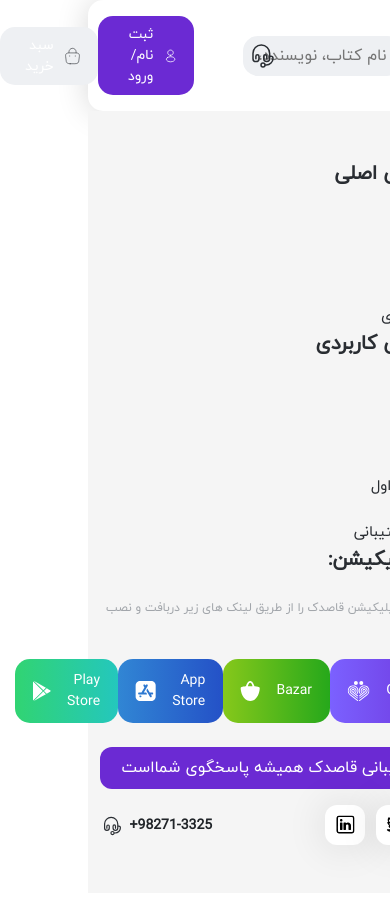
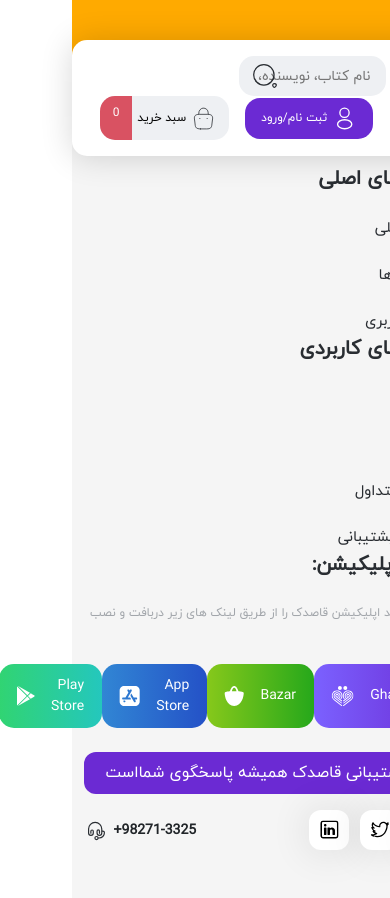
Before and after one commit to avabarzegar/Ghasedak, a React (Create React App) app: page / in a window 390 px wide. Shown: the top 898 px of the page. Built offline with nearby package versions, Linux system fonts and the light colour scheme.

Commit message:
top-navbar-desktop

```diff
--- a/src/components/Navigation/Navbar/Navbar.css
+++ b/src/components/Navigation/Navbar/Navbar.css
@@ -0,0 +1,3 @@
+nav{
+    background-color: var(--main-orange);
+}
--- a/src/components/Navigation/Navbar/Navbar.js
+++ b/src/components/Navigation/Navbar/Navbar.js
@@ -1,5 +1,6 @@
 import React from "react";
 import TopNavbar from "./TopNavbar/TopNavbar";
+import './Navbar.css';
 
 // == define navbar section ==
 const Navbar = () =>{
--- a/src/components/Navigation/Navbar/TopNavbar/TopNavbar.css
+++ b/src/components/Navigation/Navbar/TopNavbar/TopNavbar.css
@@ -7,28 +7,98 @@
     justify-content: space-between;
     align-items: center;
 }
-.top-navbar{
+
+.top-navbar-left {
+    justify-content: flex-end;
+}
+
+.top-navbar {
     background-color: var(--white-color);
     padding: 1rem;
-    border-radius:var(--border-radius);
+    border-radius: var(--border-radius);
     box-shadow: 0px 1px 32px rgba(0, 0, 0, 0.16);
+    position: relative;
+    top: 2.5rem;
 }
 
-.top-navbar-right ,.logo-container {
+.top-navbar-right,
+.logo-container {
     justify-content: flex-start;
 }
 
+.shop-basket-btn {
+    border-radius: 15px;
+    display: flex;
+    flex-direction: row;
+    justify-content: center;
+    align-items: center;
+    background-color: var(--input-bg);
+    max-height: 58px;
+    height: 44px;
+    margin-inline-start: 1rem;
+}
+
+.shop-basket-btn span {
+    font-size: 14px;
+    color: #000000;
+}
+
+.shop-logo {
+    padding: .5rem 1rem .5rem .5rem;
+    display: flex;
+    flex-direction: row;
+    align-items: center;
+}
+
+.shop-img {
+    display: flex;
+    flex-direction: row;
+}
 
 
 .nav-logo,
 .nav-logo-text {
     width: 70px;
-    margin-inline-end:1rem;
+    margin-inline-end: 1rem;
+}
+
+.shop-basket-counter {
+    background-color: var(--wrong-color);
+    padding: .5rem 1rem;
+    border-radius: 15px 0 0 15px;
+    height: 100%;
+    display: flex;
+    justify-content: center;
+    align-items: center;
+}
+
+.shop-basket-counter span {
+    color: var(--white-color);
+    height: 100%;
+
 }
 
 @media screen and (max-width:768px) {
-    .top-navbar{
-        width:100% !important;
-        max-width:unset !important;
+    .top-nav-container {
+        width: 100% !important;
+        max-width: unset !important;
     }
 }
+
+@media screen and (max-width:1200px) {
+    .shop-basket-btn span {
+        font-size: 12px;
+    }
+
+    .shop-logo {
+        padding: .5rem .8rem .5rem .3rem;
+    }
+
+    .shop-basket-counter {
+        padding: .5rem .8rem;
+    }
+
+    .btn-img {
+        margin-inline-end: 5px;
+    }
+}
--- a/src/components/Navigation/Navbar/TopNavbar/TopNavbar.js
+++ b/src/components/Navigation/Navbar/TopNavbar/TopNavbar.js
@@ -1,6 +1,6 @@
 import React from 'react';
 import SearchInput from '../../../UI/SearchInput/SearchInput';
-import { Container , Col } from 'react-bootstrap';
+import { Container , Col, Row } from 'react-bootstrap';
 import Logo from '../../../../assets/Images/Logo/Logo.png';
 import LogoText from '../../../../assets/Images/Logo/logo-text-white.png';
 import Profile from '../../../../assets/Images/icon/profile.svg';
@@ -11,8 +11,10 @@ import './TopNavbar.css';
 // == define top navbar section ==
 const TopNavbar = () => {
     return (
-        <Container className='top-navbar'>
-            <Col xs={8} className='top-navbar-right' >
+        <Container className='top-nav-container'>
+            <Row className='top-navbar'>
+              <Col xs={8}>
+                <Row className='top-navbar-right' >
                   <Col xs={3} className='logo-container'>
                     <div className='nav-logo'>
                      <img src={Logo} width='100%' height='100%' alt='logo' />
@@ -21,24 +23,31 @@ const TopNavbar = () => {
                      <img src={LogoText} width='100%' height='100%' alt='logo text' />
                     </div>
                   </Col>
-              <Col xs={8}>
+                  <Col style={{paddingRight:'0'}} xs={8}>
                     <SearchInput placeholder='نام کتاب، نویسنده، ناشر و ... را جستجو کنید' />
                   </Col>
+                </Row>
               </Col>
-            <Col xs={3} className='top-navbar-left'>
+              <Col  sm={4}  className='top-navbar-left'>
                 <ButtonLayout
                 button='purple'
                 src={Profile}
                 alt='profile'
                 title='ثبت نام/ورود'
                 />
-                <ButtonLayout
-                button='gray'
-                src={ShopBasket}
-                alt='shop'
-                title='سبد خرید'
-                />
+                <a className='shop-basket-btn'>
+                  <div className='shop-logo'>
+                    <div className='shop-img btn-img'>
+                      <img src={ShopBasket} width='100%' height='100%' alt='shop' />
+                    </div>
+                    <span>سبد خرید</span>
+                  </div>
+                  <div className='shop-basket-counter'>
+                    <span>0</span>
+                  </div>
+                </a>
               </Col>
+            </Row>
         </Container>
     )
 }
--- a/src/components/UI/Button/ButtonLayout/ButtonLayout.css
+++ b/src/components/UI/Button/ButtonLayout/ButtonLayout.css
@@ -1,6 +1,24 @@
-.btn-img{
+.btn-img {
     width: 28px;
     height: 28px;
-    margin-inline-end:10px;
+    margin-inline-end: 10px;
 
 }
+
+.black {
+    color: #000000;
+}
+
+.btn-title {
+    font-size: 14px;
+}
+
+@media screen and (max-width:1200px) {
+    .btn-title{
+        font-size:12px;
+    }
+    .btn-img{
+        width:25px;
+        height:25px;
+    }
+}
--- a/src/components/UI/Button/ButtonLayout/ButtonLayout.js
+++ b/src/components/UI/Button/ButtonLayout/ButtonLayout.js
@@ -8,13 +8,13 @@ import './ButtonLayout.css';
 const ButtonLayout =(props)=>{
     return(
         <StyledButton
-        className='btn-layout'
         button={props.button}
         >
             <div className='btn-img'>
                 <img src={props.src} width='100%' height='100%' alt={props.alt} />
             </div>
-            <span>{props.title}</span>
+            <span className='btn-title'>{props.title}</span>
+            {props.children}
         </StyledButton>
     )
 }
--- a/src/components/UI/SearchInput/SearchInput.css
+++ b/src/components/UI/SearchInput/SearchInput.css
@@ -2,15 +2,21 @@
     background-color: var(--input-bg);
     border-radius: 15px;
     padding: .5rem 1rem;
-    width:100%;
+    width: 100%;
 }
 
-.search-input-container{
+.search-input::placeholder {
+    font-size: 14px;
+}
+
+.search-input-container {
     display: flex;
     flex-direction: row;
     align-items: center;
 }
-.search-icon{
-   margin-inline-start: -2rem;
 
+.search-icon {
+    margin-inline-start: -2.5rem;
+    width: 28px;
+    height: 28px;
 }
--- a/src/components/UI/SearchInput/SearchInput.js
+++ b/src/components/UI/SearchInput/SearchInput.js
@@ -1,6 +1,6 @@
 import React from "react";
 import './SearchInput.css';
-import HeadPhone from '../../../assets/Images/icon/headphone.svg';
+import Search from '../../../assets/Images/icon/search-normal.svg';
 
 // == define search input ==
 
@@ -9,7 +9,7 @@ const SearchInput =(props)=>{
         <div className="search-input-container">
             <input className="search-input" placeholder={props.placeholder} />
             <div className="search-icon">
-              <img src={HeadPhone} alt='search icon' />
+              <img src={Search} width='100%' height='100%' alt='search icon' />
             </div>
         </div>
     )
```
Also changed, not shown: src/assets/Images/icon/search-normal.svg (added). Lines whose indentation alone changed are shown as unchanged.
